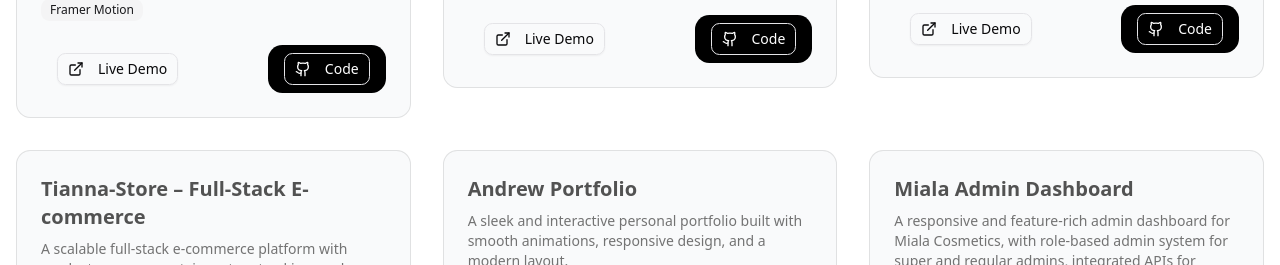
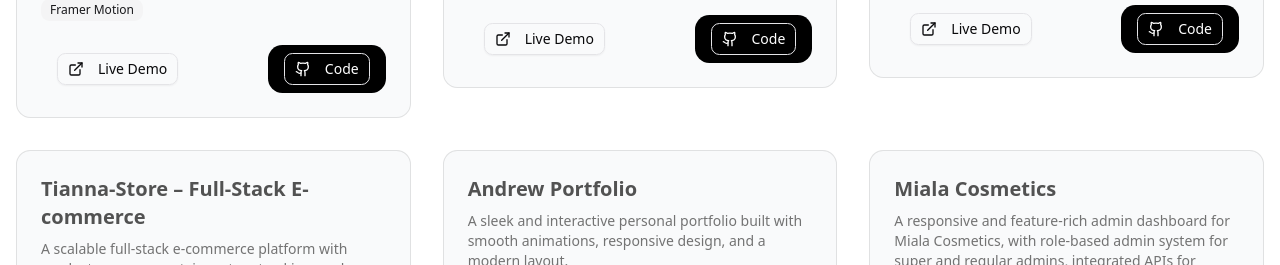
Before and after one commit to Gab-codes/cms-portfolio, a Next.js app: page /all-projects in a window 1280 px wide. Shown: the part 1372-1637 px from the top of the page. Built offline with nearby package versions, Linux system fonts and the light colour scheme.

Commit message:
update miala store name

```diff
--- a/constant/index.ts
+++ b/constant/index.ts
@@ -137,7 +137,7 @@ export const projects = [
     githubUrl: "https://github.com/torugabriel/andrew-portfolio",
   },
   {
-    title: "Miala Admin Dashboard",
+    title: "Miala Cosmetics",
     description:
       "A responsive and feature-rich admin dashboard for Miala Cosmetics, with role-based admin system for super and regular admins, integrated APIs for product and user management, and developed a Progressive Web App (PWA) version for cross-device accessibility. Designed and deployed a functional e-commerce landing page prototype used for compliance validation and stakeholder demo.",
     image: "/images/miala.webp",
```
